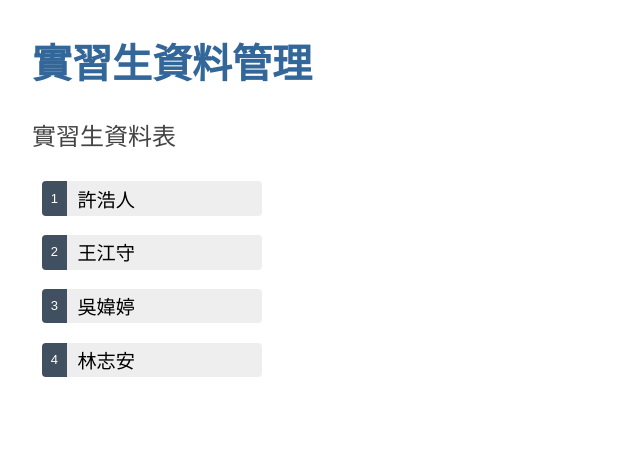
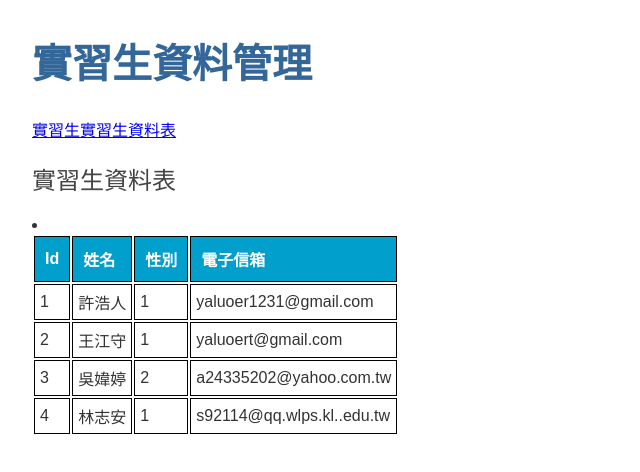
Before and after one commit to yaluoer1231/Intern_Management, an Angular app in the folder Intern_management_system/: page /interns-table in a window 1280 px wide. Before the commit this address led to /. Shown: the top 472 px of the page, without its empty margins (0-640 px from the left). Built offline with nearby package versions, Linux system fonts and the light colour scheme.

Commit message:
製作實習生的資料表格

```diff
--- a/Intern_management_system/src/app/app-routing.module.ts
+++ b/Intern_management_system/src/app/app-routing.module.ts
@@ -1,7 +1,13 @@
 import { NgModule } from '@angular/core';
 import { RouterModule, Routes } from '@angular/router';
+import { InternsComponent } from './interns/interns.component';
+import { InternsTableComponent } from './interns-table/interns-table.component';
 
-const routes: Routes = [];
+const routes: Routes = [
+  { path: '', redirectTo: '/interns-table', pathMatch: 'full' },
+  { path: 'interns', component: InternsComponent  },
+  { path: 'interns-table', component: InternsTableComponent  }
+];
 
 @NgModule({
   imports: [RouterModule.forRoot(routes)],
--- a/Intern_management_system/src/app/app.component.html
+++ b/Intern_management_system/src/app/app.component.html
@@ -1,2 +1,6 @@
 <h1>{{title}}</h1>
-<app-interns></app-interns>
+<nav>
+    <a routerLink = "/interns"> 實習生</a>
+    <a routerLink = "/interns-table">實習生資料表</a>
+</nav>
+<router-outlet></router-outlet>
--- a/Intern_management_system/src/app/app.module.ts
+++ b/Intern_management_system/src/app/app.module.ts
@@ -8,12 +8,14 @@ import { InternsComponent } from './interns/interns.component';
 import { HttpClientModule } from '@angular/common/http';
 import { InternDetailsComponent } from './intern-details/intern-details.component';4
 import { FormsModule } from '@angular/forms';
+import { InternsTableComponent } from './interns-table/interns-table.component';
 
 @NgModule({
   declarations: [
     AppComponent,
     InternsComponent,
-    InternDetailsComponent
+    InternDetailsComponent,
+    InternsTableComponent
   ],
   imports: [
     BrowserModule,
--- /dev/null
+++ b/Intern_management_system/src/app/interns-table/interns-table.component.html
@@ -0,0 +1,19 @@
+<h2>實習生資料表</h2>
+<div class = "interns">
+    <li>
+        <table>
+            <tr>
+                <th>Id</th>
+                <th>姓名</th>
+                <th>性別</th>
+                <th>電子信箱</th>
+            </tr>
+            <tr *ngFor = "let intern of Interns">
+                <td>{{intern.id}}</td>
+                <td>{{intern.name}}</td>
+                <td>{{intern.sex}}</td>
+                <td>{{intern.email}}</td>
+            </tr>
+        </table>
+    </li>
+</div>
--- /dev/null
+++ b/Intern_management_system/src/app/interns-table/interns-table.component.scss
@@ -0,0 +1,21 @@
+
+
+interns.table {
+    border:1px solid #000;
+    font-family: 微軟正黑體;
+    font-size:16px;
+    width:200px;
+    border:1px solid #000;
+    text-align:center;
+    border-collapse:collapse;
+  }
+  th {
+    background-color: #009FCC;
+    padding:10px;
+    border:1px solid #000;
+    color:#fff;
+  }
+  td {
+    border:1px solid #000;
+    padding:5px;
+  }
--- /dev/null
+++ b/Intern_management_system/src/app/interns-table/interns-table.component.ts
@@ -0,0 +1,25 @@
+import { Component, Input, OnInit } from '@angular/core';
+import { Intern } from '../Intern_Fromat';
+
+import { InternService } from '../intern.service';
+
+@Component({
+  selector: 'app-interns-table',
+  templateUrl: './interns-table.component.html',
+  styleUrls: ['./interns-table.component.scss']
+})
+export class InternsTableComponent implements OnInit {
+
+  Interns : Intern[] = [];
+
+  constructor(private internService : InternService) { }
+
+  ngOnInit(): void {
+    this.getIntern();
+  }
+
+  getIntern(): void{
+    this.internService.getIntern().subscribe(Interns => this.Interns = Interns);
+  }
+
+}
--- a/Intern_management_system/src/app/interns/interns.component.html
+++ b/Intern_management_system/src/app/interns/interns.component.html
@@ -8,5 +8,4 @@
         </button>
     </li>
 </ul>
-
 <app-intern-details [intern]="selectedintern"></app-intern-details>
--- a/Intern_management_system/src/app/interns/interns.component.ts
+++ b/Intern_management_system/src/app/interns/interns.component.ts
@@ -17,28 +17,23 @@ export class InternsComponent implements OnInit {
   constructor(private internService : InternService) { }
 
   ngOnInit(): void {
-    //this.getIntern();
-    this.getList();
+    this.getIntern();
+    //this.getList();
   }
 
-  /*getIntern(): void {
-    //this.internService.getIntern().subscribe(Interns => this.Interns = Interns);
-    this.internService.getIntern().subscribe(
-      (data: any) => {this.Interns = data},
-    //接收回傳值
-      (error: HttpErrorResponse) => {console.log('ERROR')}
-      )
-  }*/
+  getIntern(): void {
+    this.internService.getIntern().subscribe(Interns => this.Interns = Interns);
+  }
 
   onSelect(intern: Intern): void {
     this.selectedintern = intern;
   }
 
-  getList() {
+  /*getList() {
     this.internService.getIntern().subscribe(
       (data: any) => {this.Interns = data},
     //接收回傳值
       (error: HttpErrorResponse) => {console.log('ERROR')}
       );
-    }
+    }  */
 }
```
Also changed, not shown: 4 other files (tests, documents, lock files or other folders).
